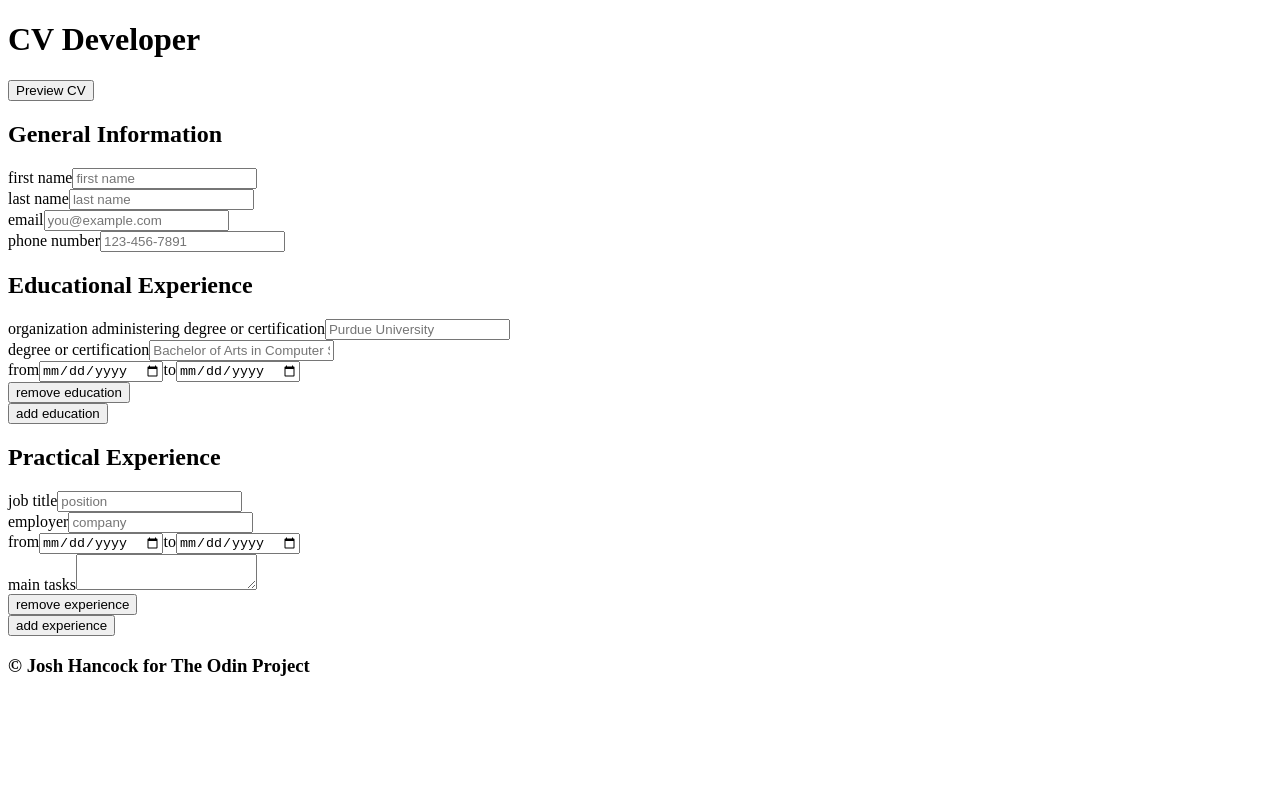
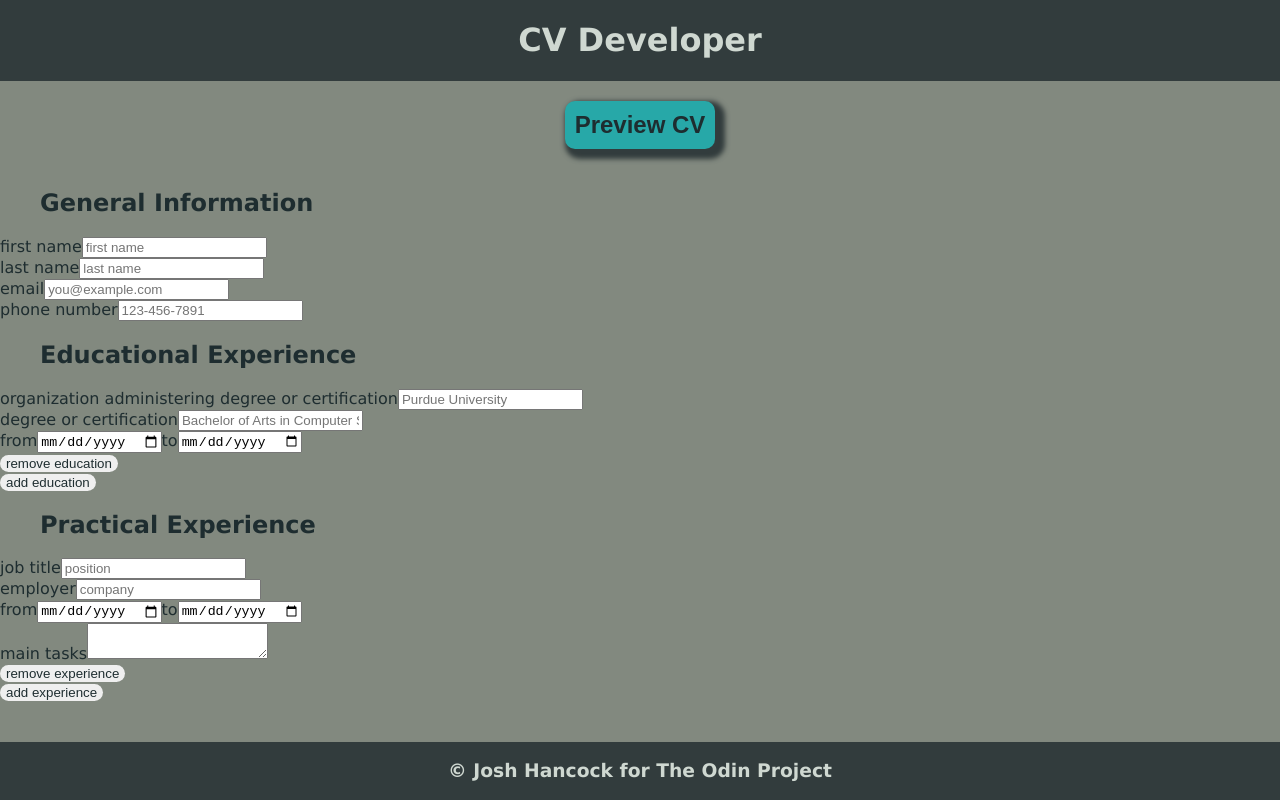
Before and after one commit to livingicon/cv-project, a React (Create React App) app: page / in a window 1280 px wide. Built offline with nearby package versions, Linux system fonts and the light colour scheme.

Commit message:
Begin adding styling

```diff
--- a/public/index.html
+++ b/public/index.html
@@ -2,42 +2,12 @@
 <html lang="en">
   <head>
     <meta charset="utf-8" />
-    <link rel="icon" href="%PUBLIC_URL%/favicon.ico" />
     <meta name="viewport" content="width=device-width, initial-scale=1" />
-    <meta name="theme-color" content="#000000" />
-    <meta
-      name="description"
-      content="Web site created using create-react-app"
-    />
-    <link rel="apple-touch-icon" href="%PUBLIC_URL%/logo192.png" />
-    <!--
-      manifest.json provides metadata used when your web app is installed on a
-      user's mobile device or desktop. See https://developers.google.com/web/fundamentals/web-app-manifest/
-    -->
-    <!-- <link rel="manifest" href="%PUBLIC_URL%/manifest.json" /> -->
-    <!--
-      Notice the use of %PUBLIC_URL% in the tags above.
-      It will be replaced with the URL of the `public` folder during the build.
-      Only files inside the `public` folder can be referenced from the HTML.
+    <title>CV-Project</title>
+  </head>
 
-      Unlike "/favicon.ico" or "favicon.ico", "%PUBLIC_URL%/favicon.ico" will
-      work correctly both with client-side routing and a non-root public URL.
-      Learn how to configure a non-root public URL by running `npm run build`.
-    -->
-    <title>React App</title>
-  </head>
   <body>
-    <noscript>You need to enable JavaScript to run this app.</noscript>
     <div id="root"></div>
-    <!--
-      This HTML file is a template.
-      If you open it directly in the browser, you will see an empty page.
+  </body>
 
-      You can add webfonts, meta tags, or analytics to this file.
-      The build step will place the bundled scripts into the <body> tag.
-
-      To begin the development, run `npm start` or `yarn start`.
-      To create a production bundle, use `npm run build` or `yarn build`.
-    -->
-  </body>
 </html>
--- a/src/App.js
+++ b/src/App.js
@@ -4,13 +4,14 @@ import React, { Component } from "react";
 import Header from "./components/Header";
 import Main from "./components/Main";
 import Footer from "./components/Footer";
+import "./styles/forms.css";
 
 class App extends Component {
 
   render() {
 
     return (
-      <div>
+      <div className="app">
         <Header />
         <Main />
         <Footer />
--- a/src/components/Main.js
+++ b/src/components/Main.js
@@ -10,7 +10,7 @@ import PracticalCV from "./Main/PracticalCV";
 import CVPreview from "./Main/CVPreview";
 import EdForm from "./Main/EdForm";
 import PraxForm from "./Main/PraxForm";
-import "../styles/cv.css";
+import "../styles/forms.css";
 
 
 class Main extends Component {
@@ -18,6 +18,8 @@ class Main extends Component {
     super();
 
     this.state = {
+      firstName: '',
+      lastName: '',
       edCount: 1,
       praxCount: 1,
       edList: {},
@@ -68,13 +70,13 @@ class Main extends Component {
       }
       // unhide
       generalCV.style.display = 'block';
+
       for (let i=0; i<edCV.length; i++){
         edCV[i].style.display = 'block';
       }
       for (let i=0; i<praxCV.length; i++){
         praxCV[i].style.display = 'block';
       }
-
 
       const orderedSchool = {};
       this.state.setEd.map(obj => {
--- a/src/components/Main/CVPreview.js
+++ b/src/components/Main/CVPreview.js
@@ -9,7 +9,7 @@ class CVPreview extends Component {
 
     return (
       <div className="cv_preview">
-        <button onClick={onSubmitPreviewCV}>Preview CV</button>
+        <button id="toggleView" onClick={onSubmitPreviewCV}>Preview CV</button>
         {/* <button onClick={toggleHidden}>Edit CV</button> */}
       </div>
     );
--- a/src/styles/cv.css
+++ /dev/null
@@ -1,11 +0,0 @@
-#generalCV {
-  display: none;
-}
-
-.edCV {
-  display: none;
-}
-
-.praxCV {
-  display: none;
-}
--- a/src/styles/forms.css
+++ b/src/styles/forms.css
@@ -0,0 +1,79 @@
+/* GENERAL */
+:root {
+  --hit-color: #d31414;
+  --miss-color: #27a8a8;
+  --water-color: #2626a1;
+  --primary-light:  #cfd8d1;
+  --secondary-light: #82897f;
+  --primary-dark: #1e2d30;
+  --secondary-dark: #323c3d;
+  --cell-size: 25px;
+}
+
+html {
+  font-size: 1rem;
+  font-family:Verdana, Geneva, Tahoma, sans-serif;
+  color: var(--primary-dark);
+}
+
+body {
+  background-color: var(--secondary-light);
+  margin: 0;
+  color: var(--primary-dark);
+}
+
+.app {
+  min-height: 100vh;
+  display: grid;
+  grid-template-rows: auto 1fr auto;
+}
+
+.header,
+.footer {
+  background-color: var(--secondary-dark);
+  display: flex;
+  justify-content: center;
+  color: var(--primary-light);
+}
+
+h2 {
+margin-left: 40px
+}
+
+.cv_preview {
+  display: grid;
+  justify-content: center;
+}
+
+button {
+  border: none;
+  border-radius: 10px;
+  color: var(--primary-dark);
+}
+
+#toggleView {
+  padding: 10px;
+  margin: 20px;
+  font-size: 1.5rem;
+  font-weight: bolder;
+  background-color: var(--miss-color);
+  box-shadow: 5px 5px 5px 5px var(--secondary-dark);
+}
+
+#generalCV {
+  display: none;
+}
+
+#generalCV p {
+  margin-left: 60px;
+  margin-top: 5px;
+  margin-bottom: 5px;
+}
+
+.edCV {
+  display: none;
+}
+
+.praxCV {
+  display: none;
+}
```
